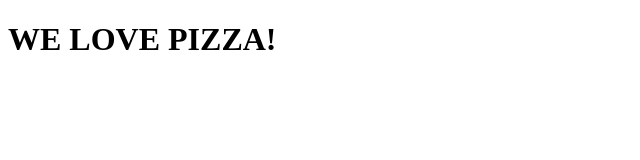
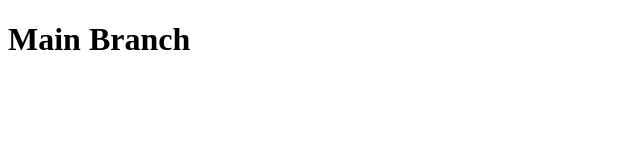
Before and after one commit to Seascat17/ds3870-202410, a plain HTML site: page index.html in a window 1280 px wide. Shown: the whole page, without its empty margins (0-640 px from the left). Drawn offline with Linux system fonts and the light colour scheme.

```diff
--- a/index.html
+++ b/index.html
@@ -6,6 +6,6 @@
     <title>My First Repo</title>
 </head>
 <body>
-    <h1>WE LOVE PIZZA!</h1>
+    <h1>Main Branch</h1>
 </body>
 </html>
```
